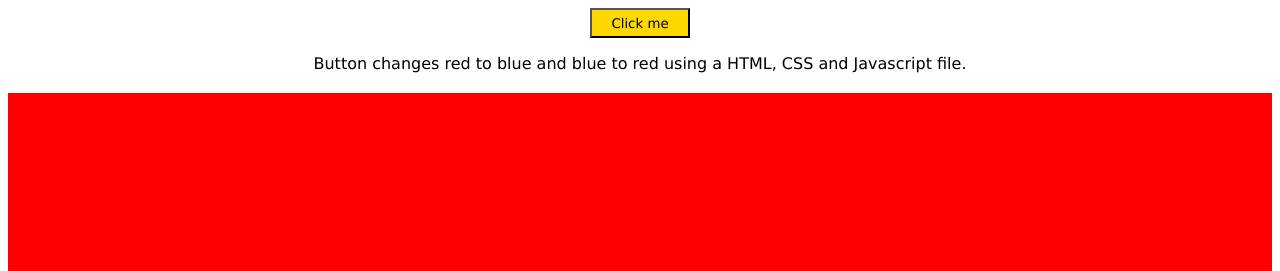
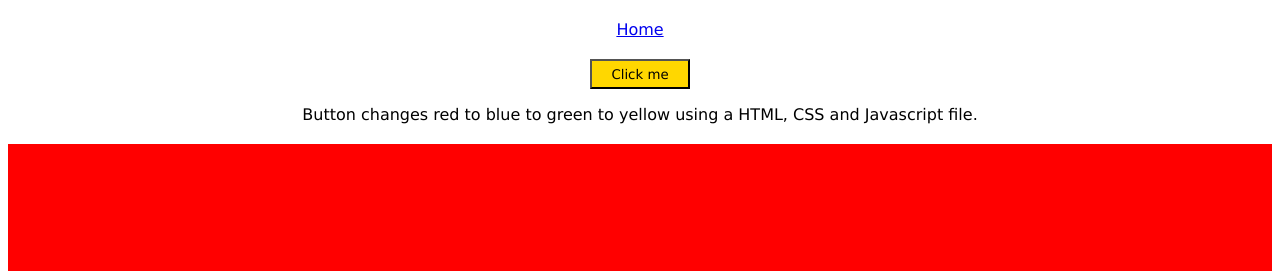
Before and after one commit to Berodtm/berod-jstest, a plain HTML site: page index.html in a window 1280 px wide. Shown: the top 271 px of the page. Drawn offline with Linux system fonts and the light colour scheme.

Commit message:
Update index.html

```diff
--- a/index.html
+++ b/index.html
@@ -1,12 +1,15 @@
 <!DOCTYPE html>
 <html>
+
 <head>
-  <title>Java Basic Webpage</title>
-  <link rel="stylesheet" href="jsCss.css">
+    <title>Java Basic Webpage</title>
+    <link rel="stylesheet" href="jsCss.css">
 </head>
+
 <body>
+    <a href="../index.html" style="display: block; margin: 20px;">Home</a>
     <button>Click me</button>
-    <p>Button changes red to blue and blue to red using a HTML, CSS and Javascript file.</p>
+    <p>Button changes red to blue to green to yellow using a HTML, CSS and Javascript file.</p>
     <div id="changeMe">
         <p class="p">Created by Rob Dunn</p>
     </div>
@@ -14,9 +17,11 @@
 
 
 
-  <footer>
-   <p></p>Credit to <em>Topknot Clare</em> on <strong>YouTube. </strong><a href="https://youtu.be/xwKbtUP87Dk" target="_blank">Link to YouTube video.</a>
-  </footer>
-  <script src="Javabasics.js"></script>
+    <footer>
+        <p></p>Credit to <em>Topknot Clare</em> on <strong>YouTube. </strong><a href="https://youtu.be/xwKbtUP87Dk"
+            target="_blank">Link to YouTube video.</a>
+    </footer>
+    <script src="Javabasics.js"></script>
 </body>
+
 </html>
```
